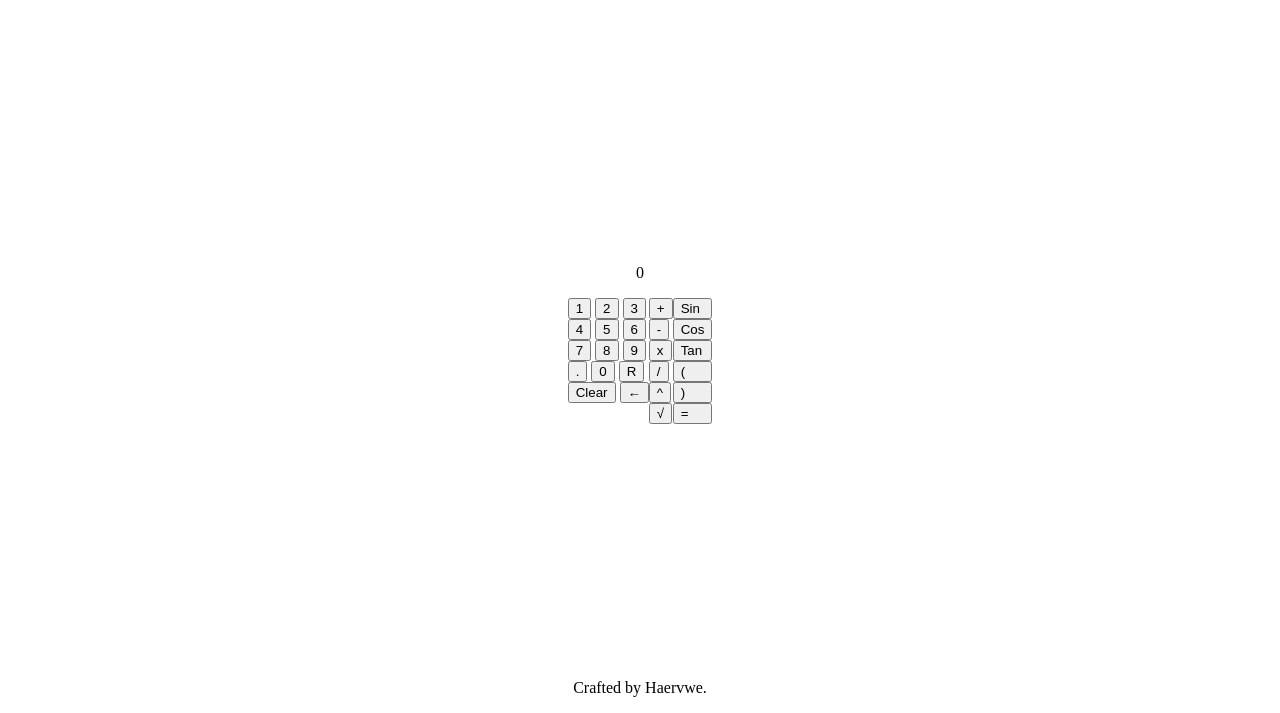
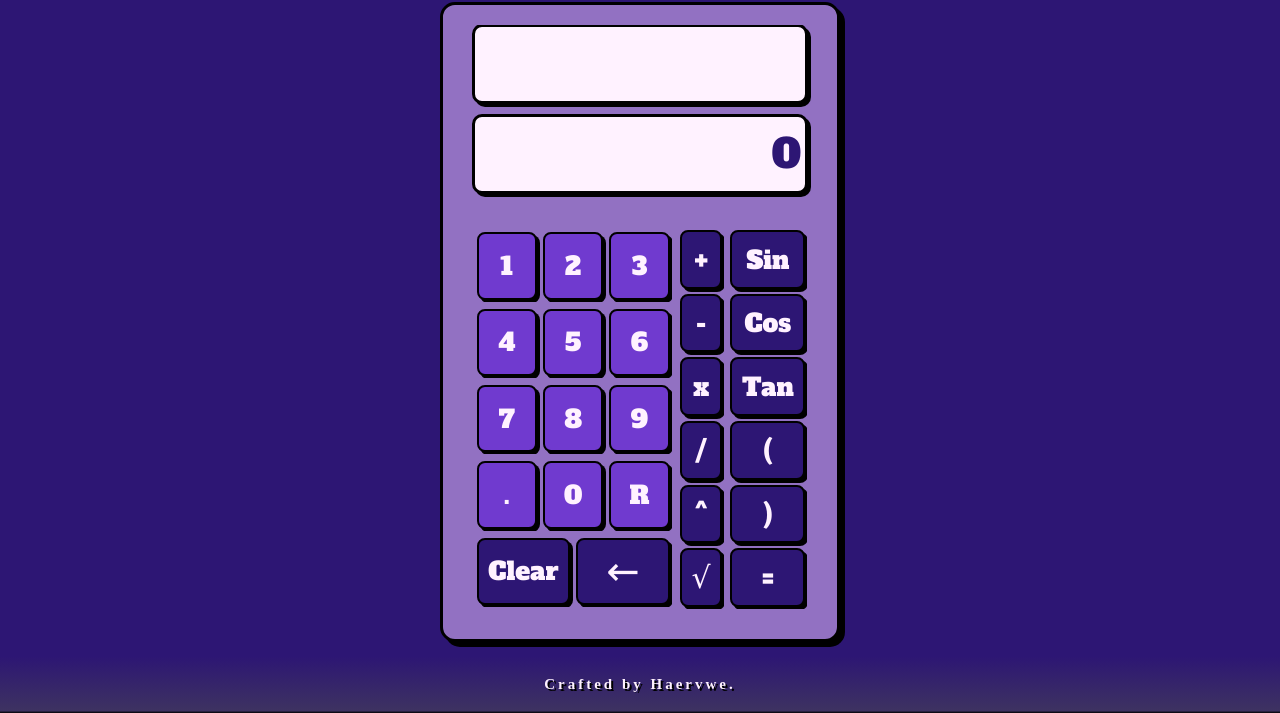
Before and after one commit to Haervwe/calculator, a plain HTML site: page index.html in a window 1280 px wide. Shown: the part 87-800 px from the top of the page. Drawn offline with Linux system fonts and the light colour scheme.

Commit message:
improve ui

```diff
--- a/index.html
+++ b/index.html
@@ -5,6 +5,9 @@
     <meta http-equiv="X-UA-Compatible" content="IE=edge">
     <meta name="viewport" content="width=device-width, initial-scale=1.0">
     <link rel="stylesheet" href="./style.css">
+    <link rel="preconnect" href="https://fonts.googleapis.com">
+    <link rel="preconnect" href="https://fonts.gstatic.com" crossorigin>
+    <link href="https://fonts.googleapis.com/css2?family=Alfa+Slab+One&display=swap" rel="stylesheet">
     <title>Document</title>
 </head>
 <body>
@@ -14,10 +17,10 @@
         </div>
         <div class="calculator">
             <div class="displays">
-                <div class="input">
+                <div class="display">
                     <p id="input">a</p>
                 </div>
-                <div class="result">
+                <div class="display">
                     <p id="output"></p>
                 </div>
             </div>
@@ -68,7 +71,7 @@
             </div>
         </div>
         <div class="footer">
-            <p>Crafted by Haervwe.</p>
+            <h4>Crafted by Haervwe.</h4>
         </div>
     </div>
     <script src="./scrypt.js"></script>
--- a/scrypt.js
+++ b/scrypt.js
@@ -3,7 +3,7 @@
 
 let input = document.querySelector("#input");
 let output = document.querySelector("#output");
-input.innerText= "";
+input.innerText= " ";
 output.innerText="0";
 
 //global varibles
--- a/style.css
+++ b/style.css
@@ -1,3 +1,13 @@
+*{
+    font-family: 'Alfa Slab One', cursive;
+    color: #FFF2FF;
+    box-sizing: border-box;
+    font-size: 25px;
+    user-select: none;
+    -webkit-user-drag: none;
+    overflow: hidden;
+}
+
 body {
     display: flex;
     flex-direction: column;
@@ -6,15 +16,28 @@ body {
     flex:1 1 auto;
     margin:  0px;
     overflow: hidden;
+    background-color: #2D1674;
+}
+
+h1{
+    font-size: 50px ;
+    margin: 0px;
+    margin-top: 5px;
+    letter-spacing: 3px;
+    text-shadow: 3px 3px black;
+}
+h4{
+    font-size: 15px ;
+    letter-spacing: 3px;
+    font-family: 'Times New Roman', Times, serif;
+    text-shadow: 2px 2px black;
 }
 
 .container {
     display: flex;
     flex-direction: column;
-    justify-content: center;
-    align-content: center;
+    align-items: center;
     justify-content: space-between;
-    align-content: center;
     margin:  0px;
     height: 100vh;
     width: 100vw;
@@ -24,8 +47,18 @@ body {
 .calculator {
     display: flex;
     justify-content: center;
+    align-items: center;
+    max-height: 80vh;
+    min-width: 50vh;
+    max-width: 50vh;
     align-content: center;
     flex-direction: column;
+    background-color: #9271C2;
+    padding: 20px;
+    border-radius: 15px;
+    border: 3px solid black;
+    flex: 0 1 auto;
+    box-shadow: 5px 5px black;
 }
 
 .displays {
@@ -33,8 +66,37 @@ body {
     flex-direction: column;
     justify-content: center;
     align-items: center;
-    flex: 1 1 auto;
+    max-height: 25vh;
+    width: 100%;
+    max-width: 100%;;
+    gap: 10px;
+    flex: 1 1 1;
+    padding-bottom: 5px;
+    color: #2D1674;
+
 }
+
+.display {
+    display: flex;
+    flex-direction: row;
+    align-items: center;
+    justify-content: flex-end;
+    background-color: #FFF2FF;
+    min-height: 10vh;
+    max-height: 10vh;
+    min-width: 95%;
+    max-width:  95%;
+    border-radius: 10px;
+    border: 3px solid black;
+    padding: 4px;
+    flex: 0 1 1;
+    box-shadow: 3px 3px black;
+}
+
+#input, #output {
+    color: #2D1674 ;
+}
+
 .title , .footer {
     display: flex;
     justify-content: center;
@@ -47,11 +109,98 @@ body {
     justify-content: center;
     align-content: center;
     flex-direction: row;
+    min-height: 50vh;
+    min-width: 100%;
+    gap:5px;
+    margin-top: 20px;
+    padding: 10px;
+    flex:1 1 1;
 }
 
+.number {
+    background-color: #703ACF;
+}
 
+.operator{
+    background-color:#2D1674;
+}
 
-.numbers, .operator, .separators {
-        display: flex;
-        flex-direction: column;
+.delete {
+    background-color:#2D1674;
 }
+
+.numbers, .operators, .separators {
+    display: flex;
+    flex-direction: column;
+    gap:5px;
+    padding: 0.5%;
+    flex: 1 1 auto;
+}
+.numbers {
+    min-width: 60%;
+}
+.operator {
+    height: 30%;
+    width: 100%;
+}
+
+.operator, .number, .delete {
+    border-radius: 8px;
+    border: 2px solid black;
+}
+.row{
+    display: flex;
+    justify-content: center;
+    align-items: center;
+    gap: 3%;
+    padding: 1%;
+    height: 20%;
+    flex: 1 1 auto;
+}
+.number{
+    height: 100%;
+    width: 30%;
+}
+
+.delete{
+    height: 100%;
+    width: 45%;
+}
+
+.sqrt, .power {
+    font-size: 30px !important;
+}
+
+.bkspc {
+    font-size: 40px !important;
+}
+
+.display p {
+    margin: 0px;
+    font-size: 5vh;
+    text-align:right;
+    white-space:nowrap;
+    overflow:visible;
+}
+
+button {
+    display: flex;
+    justify-content: center;
+    align-items: center;
+    flex: 1 1 auto;
+    box-shadow: 3px 3px black;
+}
+
+button:active{
+    transform: scale(0.9);
+}
+
+button:active:after{
+    transform: scale(1.1);
+}
+
+.footer{
+
+    width: 100%;
+    background: linear-gradient(0deg, rgba(0,0,0,1) 0%, rgba(78,78,78,0.5) 4%, rgba(255,255,255,0) 100%);
+}
```
